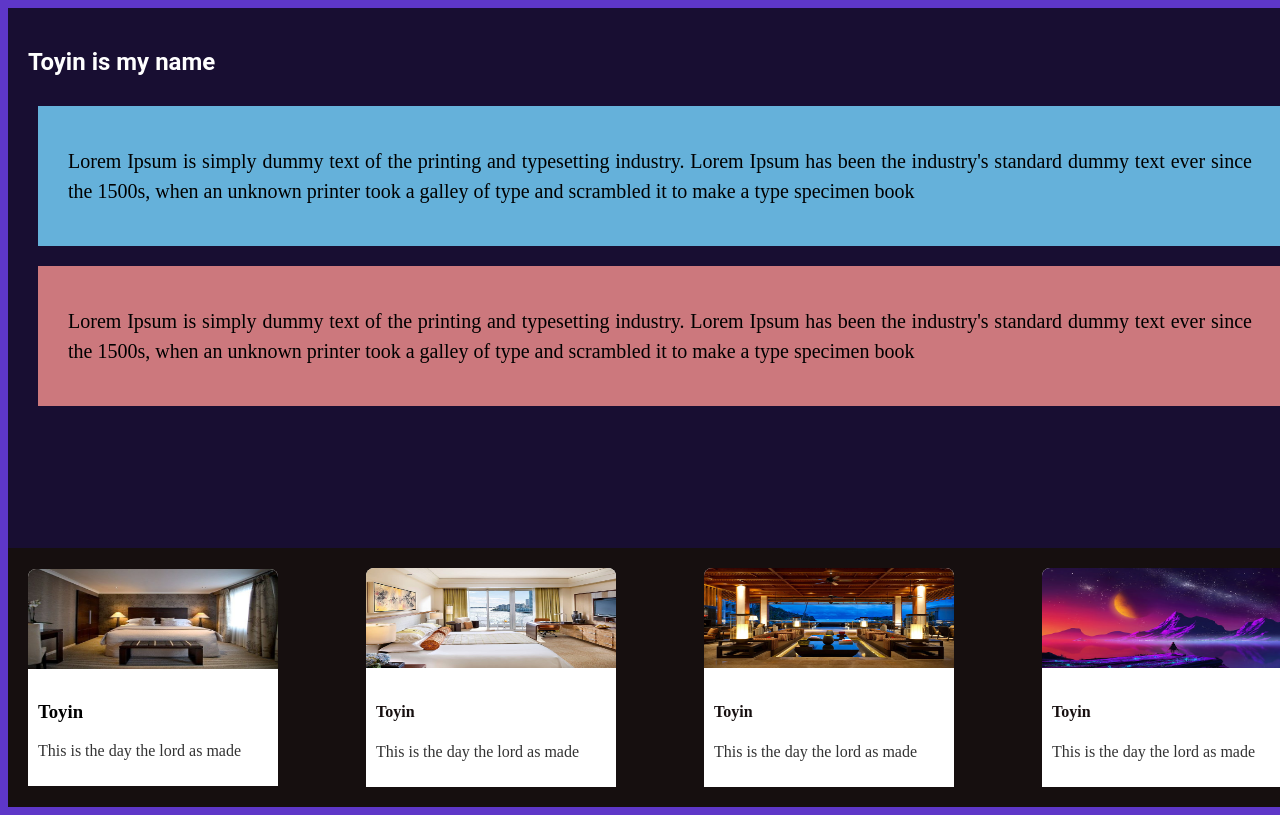
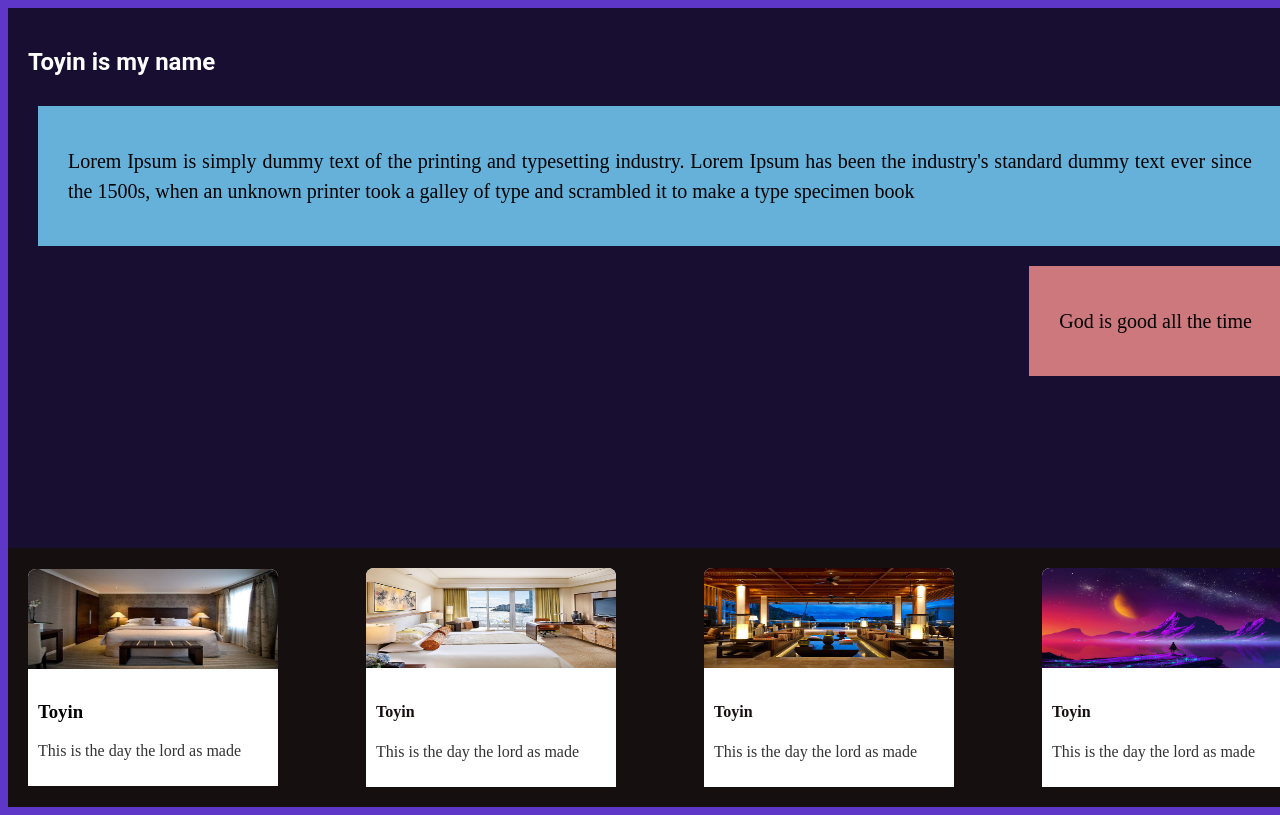
Before and after one commit to berenia/web-bootcamp, a plain HTML site: page toyin.html in a window 1280 px wide. Shown: the top 815 px of the page. Drawn offline with Linux system fonts and the light colour scheme; a web font is replaced by a local one.

```diff
--- a/toyin.html
+++ b/toyin.html
@@ -18,9 +18,7 @@
         </div>
 
         <div class="inner-box-2">
-            <p>Lorem Ipsum is simply dummy text of the printing and typesetting industry.
-                Lorem Ipsum has been the industry's standard dummy text ever since the 1500s, when an unknown printer took a galley of type and scrambled it to make a type specimen book</p>
-        </div>
+            <p>God is good all the time </div>
     </div>
 
     <div class="gallery">
```
